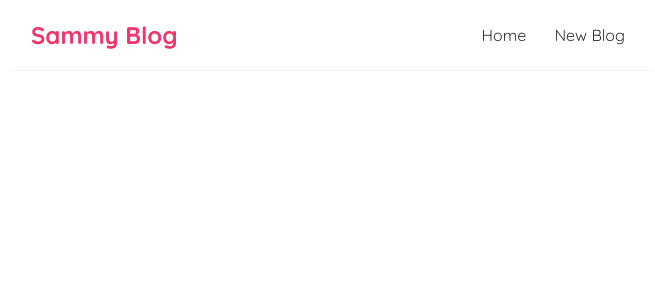
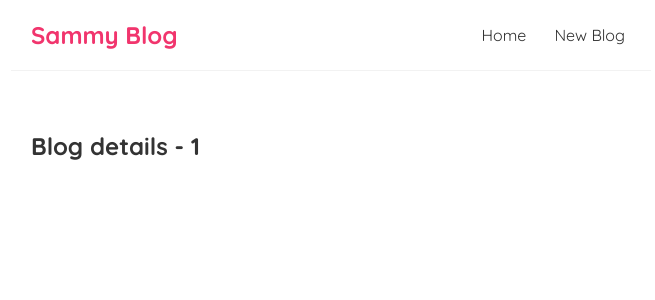
Before and after one commit to sammyxxi/sammy-blog, a React (Create React App) app: page /blogs/1 in a window 1280 px wide. Shown: the top 300 px of the page, without its empty margins (309-964 px from the left). Built offline with nearby package versions, Linux system fonts and the light colour scheme.

Commit message:
added blog details component

```diff
--- a/src/App.js
+++ b/src/App.js
@@ -2,6 +2,7 @@
 import Home from './Home';
 import { BrowserRouter as Router, Route, Switch } from 'react-router-dom';
 import Create from './Create';
+import BlogDetails from './BlogDetails';
 
 function App() {
   return (
@@ -16,6 +17,9 @@
             <Route path="/create">
               <Create />
             </Route>
+            <Route path="/blogs/:id">
+              <BlogDetails />
+            </Route>
           </Switch>
         </div>
       </div>
--- /dev/null
+++ b/src/BlogDetails.js
@@ -0,0 +1,12 @@
+import { useParams } from "react-router-dom";
+
+const BlogDetails = () => {
+  const { id } = useParams()
+  return (
+    <div className="blog-details">
+      <h2>Blog details - { id }</h2>
+    </div>
+  );
+}
+
+export default BlogDetails;
--- a/src/BlogList.js
+++ b/src/BlogList.js
@@ -1,3 +1,5 @@
+import { Link } from "react-router-dom";
+
 const BlogList = ({ blogs, title }) => {
 
   return (
@@ -5,8 +7,10 @@
       <h2>{ title }</h2>
       {blogs.map((blog) => (
         <div className="blog-preview">
-          <h2>{ blog.title}</h2>
-          <p>Written by { blog.author }</p>
+          <Link to={`/blogs/${blog.id}`}>
+            <h2>{ blog.title}</h2>
+            <p>Written by { blog.author }</p>
+          </Link>
         </div>
       ))}
     </div>
--- a/src/index.css
+++ b/src/index.css
@@ -46,3 +46,7 @@
   color: #f1356d;
   margin-bottom: 8px;
 }
+
+.blog-preview a{
+  text-decoration: none;
+}
```
